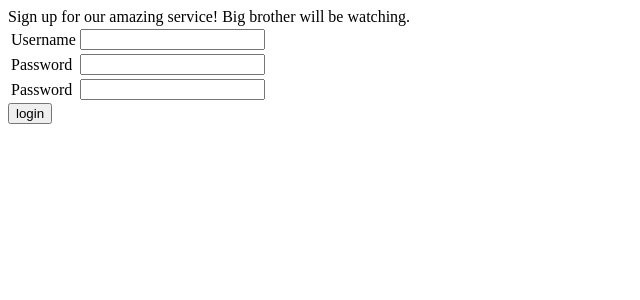
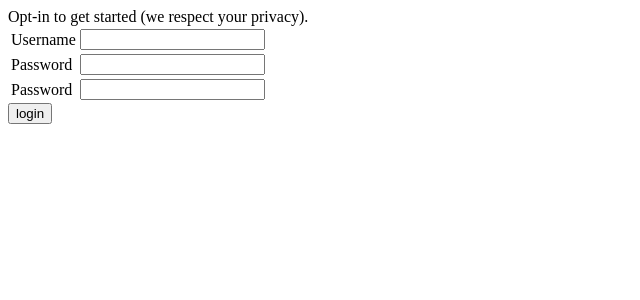
Before and after one commit to theopak/glassface, a Django app: template server/templates/registration/signup.html in a window 1280 px wide. Shown: the top 300 px of the page, without its empty margins (0-640 px from the left). Run offline with Django 3.2, Linux system fonts and the light colour scheme; the template is opened without the code that fills it, so the values that code supplies are empty, except form fields; tables that the repository leaves empty hold one stand-in row (values such as "Sample post"); form fields are guessed from the names that the template uses.

Commit message:
Replaces charged political language in frontend with a nicer sentence. Wtf dude.

```diff
--- a/server/templates/registration/signup.html
+++ b/server/templates/registration/signup.html
@@ -1,7 +1,7 @@
 {% extends "base.html" %}
 
 {% block content %}
-Sign up for our amazing service!  Big brother will be watching.
+Opt-in to get started (we respect your privacy).
 {% if form.errors %}
 <p>Your username and password didn't match. Please try again.</p>
 {% endif %}
```
